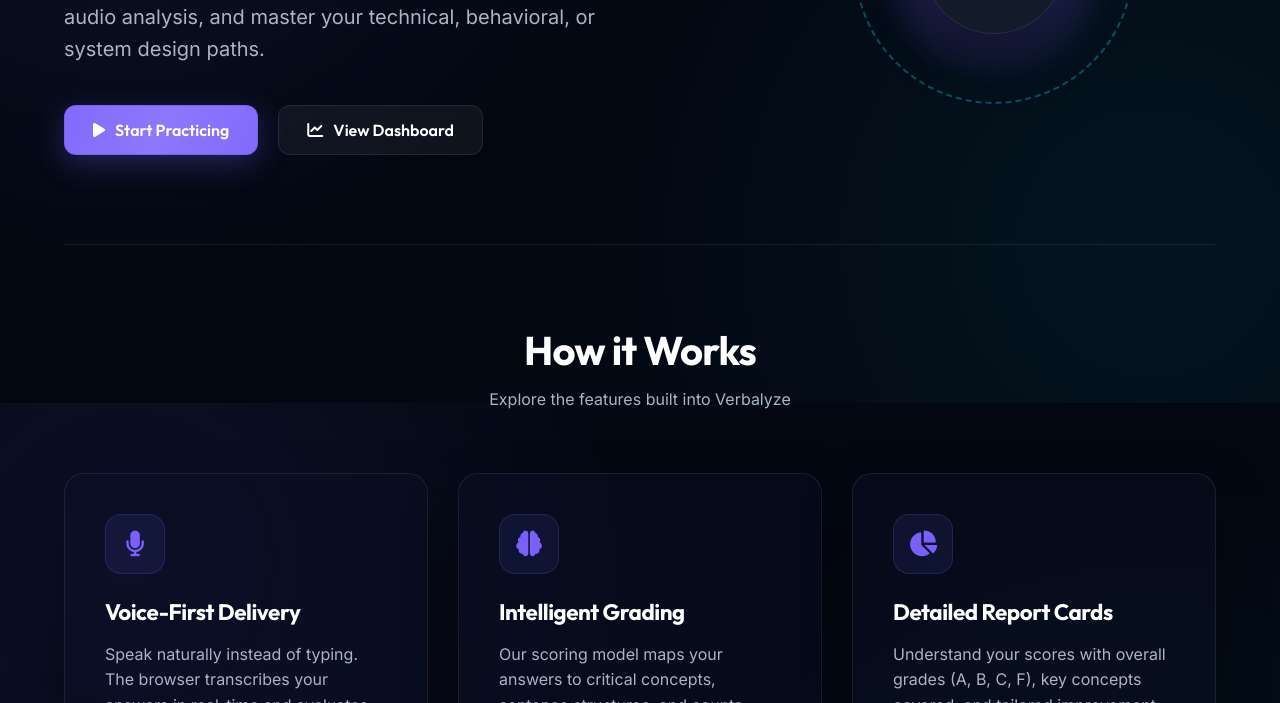
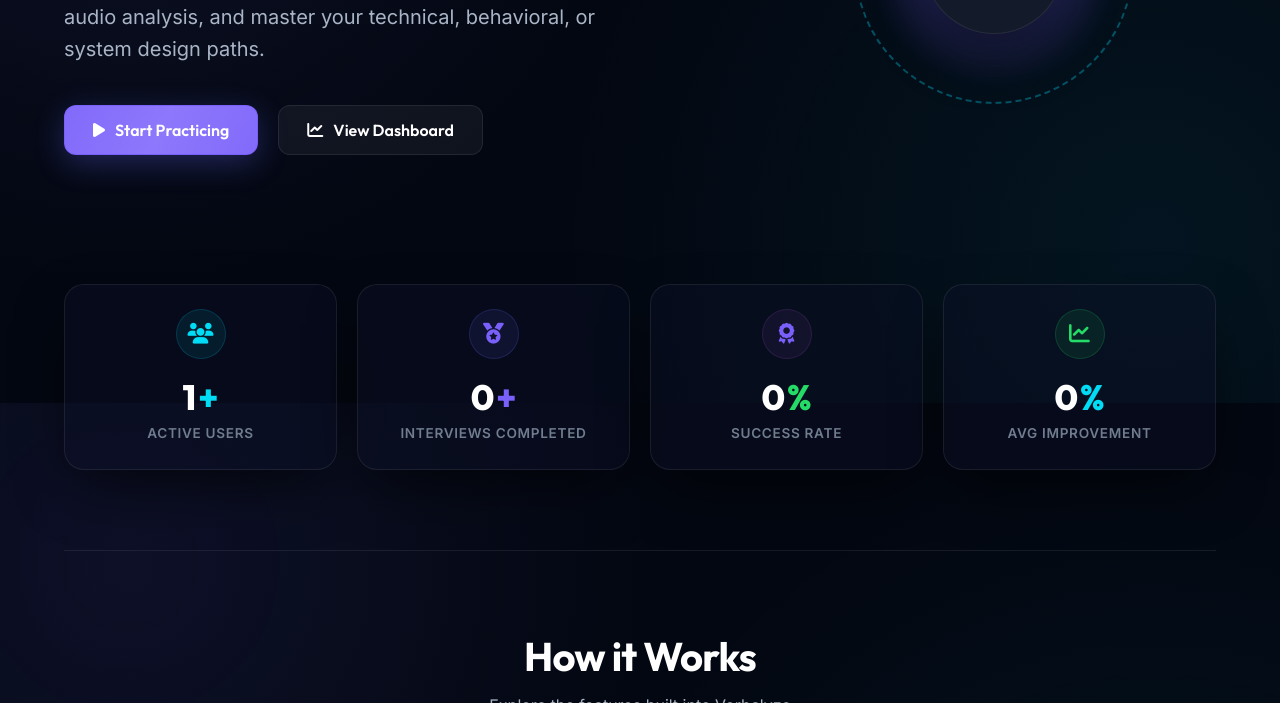
Before and after one commit to priyansh-codeit/verbalyze, a website: page index.html in a window 1280 px wide. Shown: the part 397-1100 px from the top of the page. Drawn offline with Linux system fonts and the light colour scheme; no server answers.

Commit message:
Add files via upload

```diff
--- a/index.html
+++ b/index.html
@@ -53,6 +53,57 @@
           <div class="visualizer-core">
             <i class="fas fa-microphone-lines"></i>
           </div>
+        </div>
+      </div>
+
+      <!-- Live Tracking Stats Section -->
+      <div class="live-stats-section" style="margin: 40px 0 80px 0;">
+        <div class="stats-grid" style="display: grid; grid-template-columns: repeat(auto-fit, minmax(220px, 1fr)); gap: 20px;">
+
+          <!-- Stat 1: Active Users -->
+          <div class="stat-box glass-panel" style="padding: 24px 30px; text-align: center; transition: var(--transition-smooth); cursor: default;">
+            <div class="stat-box-icon" style="width: 50px; height: 50px; border-radius: 50%; background: rgba(6, 182, 212, 0.1); border: 1px solid rgba(6, 182, 212, 0.2); display: inline-flex; align-items: center; justify-content: center; margin: 0 auto 16px auto; color: var(--accent-secondary); font-size: 1.3rem;">
+              <i class="fas fa-users"></i>
+            </div>
+            <div style="font-family: var(--font-heading); font-size: 2.2rem; font-weight: 800; margin-bottom: 4px; display: flex; align-items: center; justify-content: center; gap: 2px;">
+              <span id="live-stat-users">0</span><span style="color: var(--accent-secondary);">+</span>
+            </div>
+            <p style="font-size: 0.85rem; text-transform: uppercase; letter-spacing: 0.05em; color: var(--text-muted); font-weight: 600;">Active Users</p>
+          </div>
+
+          <!-- Stat 2: Interviews Conducted -->
+          <div class="stat-box glass-panel" style="padding: 24px 30px; text-align: center; transition: var(--transition-smooth); cursor: default;">
+            <div class="stat-box-icon" style="width: 50px; height: 50px; border-radius: 50%; background: rgba(99, 102, 241, 0.1); border: 1px solid rgba(99, 102, 241, 0.2); display: inline-flex; align-items: center; justify-content: center; margin: 0 auto 16px auto; color: var(--accent-primary); font-size: 1.3rem;">
+              <i class="fas fa-medal"></i>
+            </div>
+            <div style="font-family: var(--font-heading); font-size: 2.2rem; font-weight: 800; margin-bottom: 4px; display: flex; align-items: center; justify-content: center; gap: 2px;">
+              <span id="live-stat-interviews">0</span><span style="color: var(--accent-primary);">+</span>
+            </div>
+            <p style="font-size: 0.85rem; text-transform: uppercase; letter-spacing: 0.05em; color: var(--text-muted); font-weight: 600;">Interviews Completed</p>
+          </div>
+
+          <!-- Stat 3: Success Rate -->
+          <div class="stat-box glass-panel" style="padding: 24px 30px; text-align: center; transition: var(--transition-smooth); cursor: default;">
+            <div class="stat-box-icon" style="width: 50px; height: 50px; border-radius: 50%; background: rgba(142, 68, 173, 0.1); border: 1px solid rgba(142, 68, 173, 0.2); display: inline-flex; align-items: center; justify-content: center; margin: 0 auto 16px auto; color: var(--accent-primary); font-size: 1.3rem;">
+              <i class="fas fa-award"></i>
+            </div>
+            <div style="font-family: var(--font-heading); font-size: 2.2rem; font-weight: 800; margin-bottom: 4px; display: flex; align-items: center; justify-content: center; gap: 2px;">
+              <span id="live-stat-success">0</span><span style="color: var(--accent-success);">%</span>
+            </div>
+            <p style="font-size: 0.85rem; text-transform: uppercase; letter-spacing: 0.05em; color: var(--text-muted); font-weight: 600;">Success Rate</p>
+          </div>
+
+          <!-- Stat 4: Avg Improvement -->
+          <div class="stat-box glass-panel" style="padding: 24px 30px; text-align: center; transition: var(--transition-smooth); cursor: default;">
+            <div class="stat-box-icon" style="width: 50px; height: 50px; border-radius: 50%; background: rgba(34, 197, 94, 0.1); border: 1px solid rgba(34, 197, 94, 0.2); display: inline-flex; align-items: center; justify-content: center; margin: 0 auto 16px auto; color: var(--accent-success); font-size: 1.3rem;">
+              <i class="fas fa-chart-line"></i>
+            </div>
+            <div style="font-family: var(--font-heading); font-size: 2.2rem; font-weight: 800; margin-bottom: 4px; display: flex; align-items: center; justify-content: center; gap: 2px;">
+              <span id="live-stat-improvement">0</span><span style="color: var(--accent-secondary);">%</span>
+            </div>
+            <p style="font-size: 0.85rem; text-transform: uppercase; letter-spacing: 0.05em; color: var(--text-muted); font-weight: 600;">Avg Improvement</p>
+          </div>
+
         </div>
       </div>
 
```
